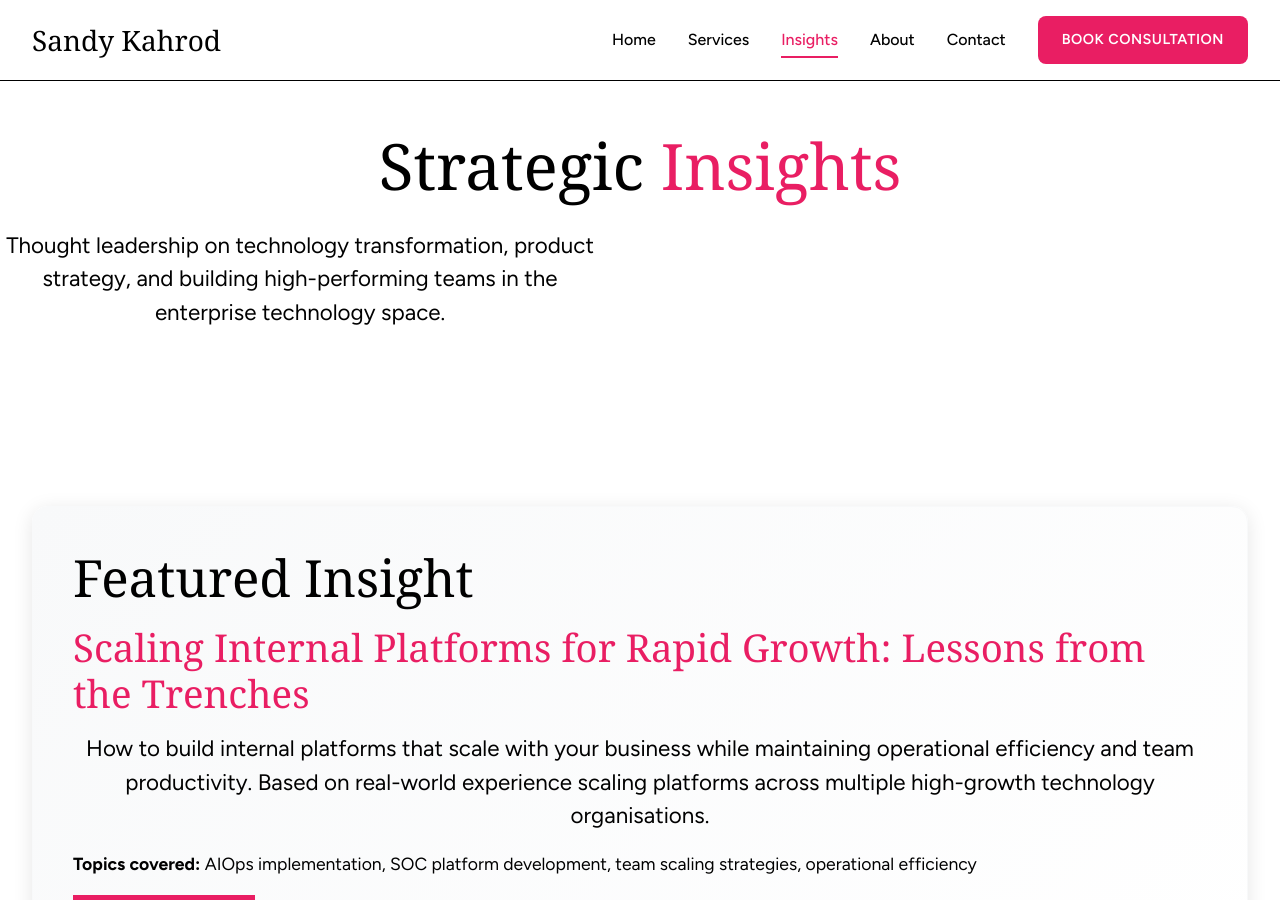
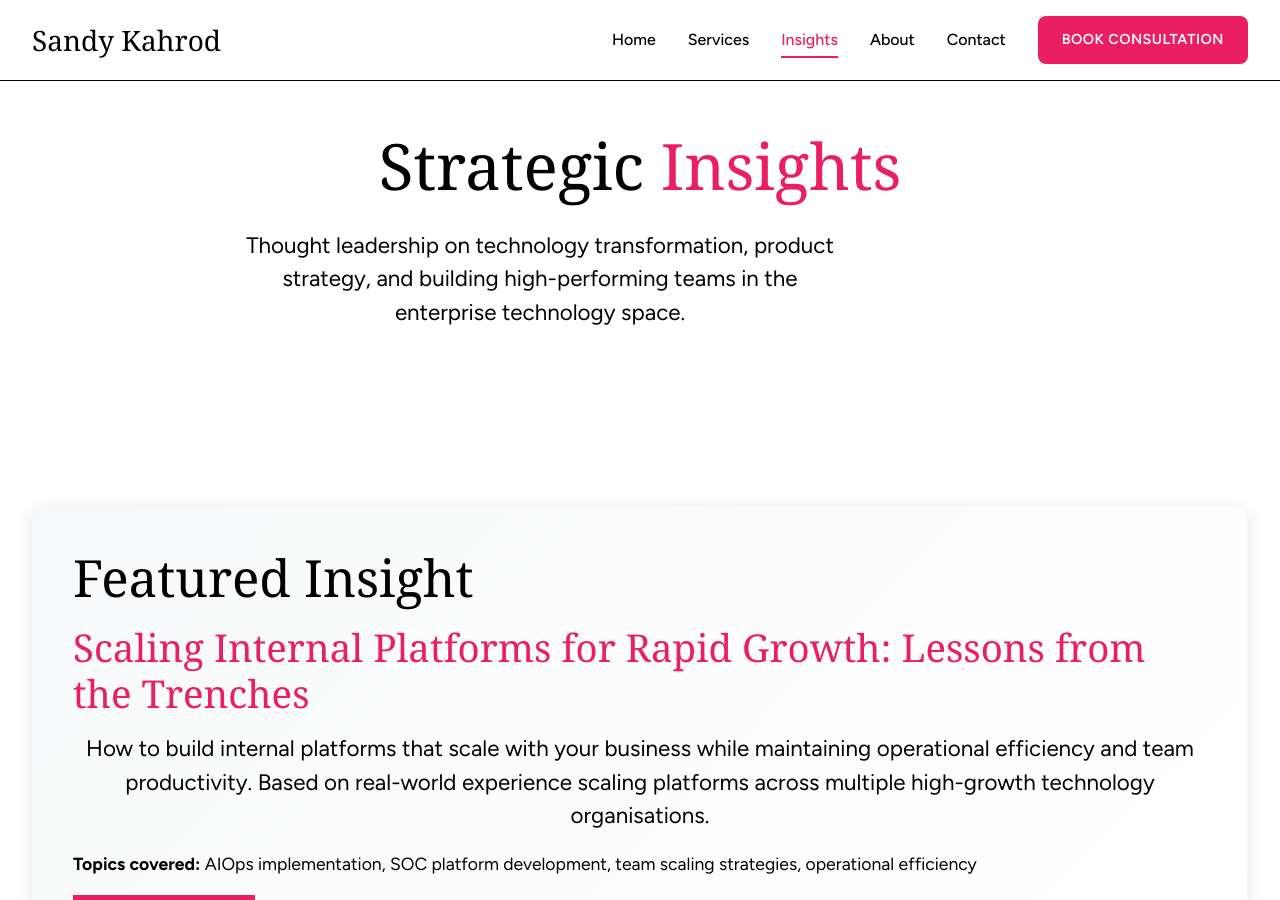
Before and after one commit to skahrod/skahrod.github.io, a Jekyll site: the page built from insights.html, in a window 1280 px wide and 900 px high. Built offline with Jekyll 4.4.1, drawn with Linux system fonts in a browser that asks for light colours; some web fonts are replaced.

Commit message:
Hero alignment

```diff
--- a/insights.html
+++ b/insights.html
@@ -6,7 +6,7 @@ permalink: /insights/
 
 <!-- Hero Section -->
 <section class="hero" style="padding: 8rem 0 4rem; background: var(--pure-white);">
-    <div class="hero-centred">
+    <div class="hero-centered">
         <div class="text-center">
             <h1>Strategic <span style="color: var(--hot-pink);">Insights</span></h1>
             <p class="lead">Thought leadership on technology transformation, product strategy, and building high-performing teams in the enterprise technology space.</p>
```
